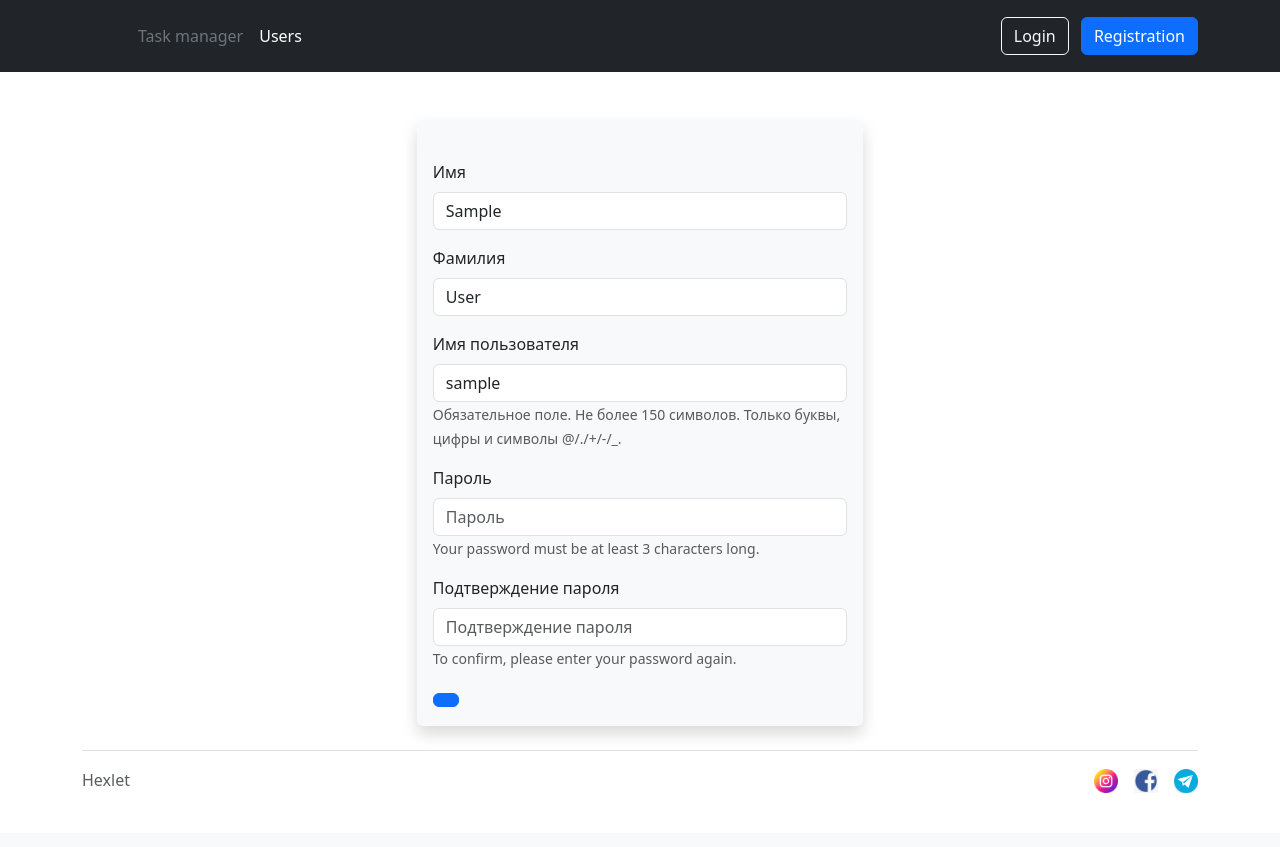
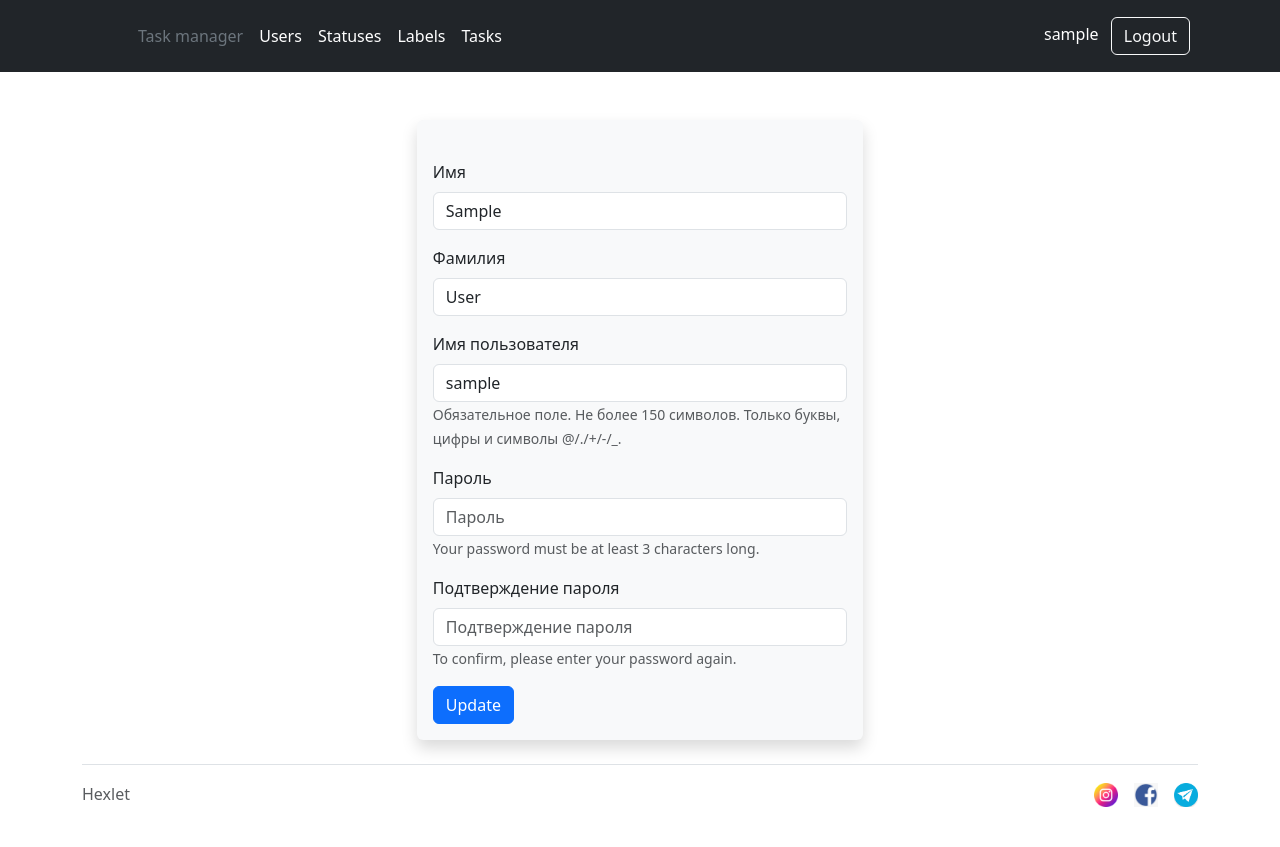
Before and after one commit to GrigoriyKruchinin/python-project-52, a Django app: page /users/1/update/ in a window 1280 px wide. Before the commit the page ends 793 px from the top, so only its background shows below. Run offline with Django 3.2, Linux system fonts and the light colour scheme; the visitor is signed in with stand-in values (Sample User, id 1); data comes from the database, SQL or seed files in the repository; some libraries are stand-ins or nearby versions.

Commit message:
update base.html and UserUpdateView

```diff
--- a/task_manager/templates/base.html
+++ b/task_manager/templates/base.html
@@ -22,11 +22,21 @@
                 <ul class="nav col-12 col-lg-auto me-lg-auto mb-2 justify-content-center mb-md-0">
                     <li><a href="/" class="nav-link px-2 text-secondary">{% trans "Task manager" %}</a></li>
                     <li><a href="/users/" class="nav-link px-2 text-white">{% trans "Users" %}</a></li>
+                    {% if user.is_authenticated %}
+                        <li><a href="" class="nav-link px-2 text-white">{% trans "Statuses" %}</a></li>
+                        <li><a href="" class="nav-link px-2 text-white">{% trans "Labels" %}</a></li>
+                        <li><a href="" class="nav-link px-2 text-white">{% trans "Tasks" %}</a></li>
+                    {% endif %}
                 </ul>
 
                 <div class="text-end">
+                    {% if user.is_authenticated %}
+                        <span class="text-white me-2">{{ user.username }}</span>
+                        <a href="{% url 'logout' %}" class="btn btn-outline-light me-2">{% trans "Logout" %}</a>
+                    {% else %}
                         <a href="/login/" class="btn btn-outline-light me-2">{% trans "Login" %}</a>
                         <a href="/users/create/" class="btn btn-primary">{% trans "Registration" %}</a>
+                    {% endif %}
                 </div>
             </div>
         </div>
--- a/task_manager/users/views.py
+++ b/task_manager/users/views.py
@@ -30,6 +30,10 @@
     template_name = 'form.html'
     model = User
     form_class = UpdateUserForm
+    extra_context = {
+        'title': _('Update user'),
+        'button_text': _('Update'),
+    }
     pass
 
 
```
Lines whose indentation alone changed are shown as unchanged.
